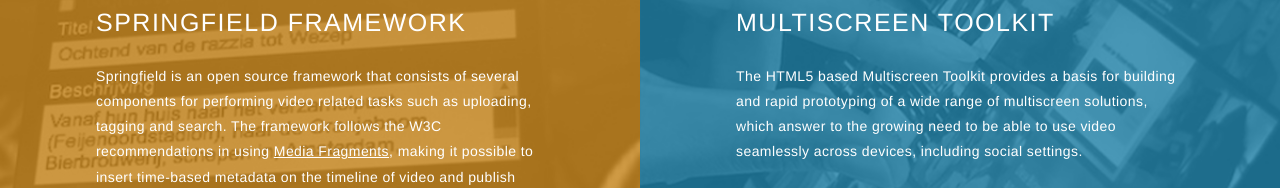
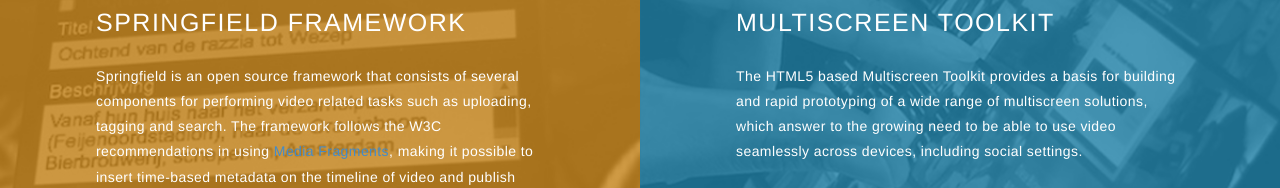
Before and after one commit to Noterik/Noterik.github.io, a website: page index.html in a window 1280 px wide. Shown: the part 918-1106 px from the top of the page. Drawn offline with Linux system fonts and the light colour scheme; no server answers.

Commit message:
removed link styling

```diff
--- a/index.html
+++ b/index.html
@@ -89,7 +89,7 @@
 		    				<span class="text">
 		    					<h1>SPRINGFIELD FRAMEWORK</h1>
 		    					<p>
-		    						Springfield is an open source framework that consists of several components for performing video related tasks such as uploading, tagging and search. The framework follows the W3C recommendations in using <a href="http://www.w3.org/TR/media-frags/" style="text-decoration: underline; color: #fff" target="_blank">Media Fragments</a>, making it possible to insert time-based metadata on the timeline of video and publish these fragments as separate entities.
+		    						Springfield is an open source framework that consists of several components for performing video related tasks such as uploading, tagging and search. The framework follows the W3C recommendations in using <a href="http://www.w3.org/TR/media-frags/" target="_blank">Media Fragments</a>, making it possible to insert time-based metadata on the timeline of video and publish these fragments as separate entities.
 		    					</p>
 		    					<p><a class="btn btn-blue smooth" href="#springfield-framework">VIEW DETAILS</a></p>
 		    				</span>
```
